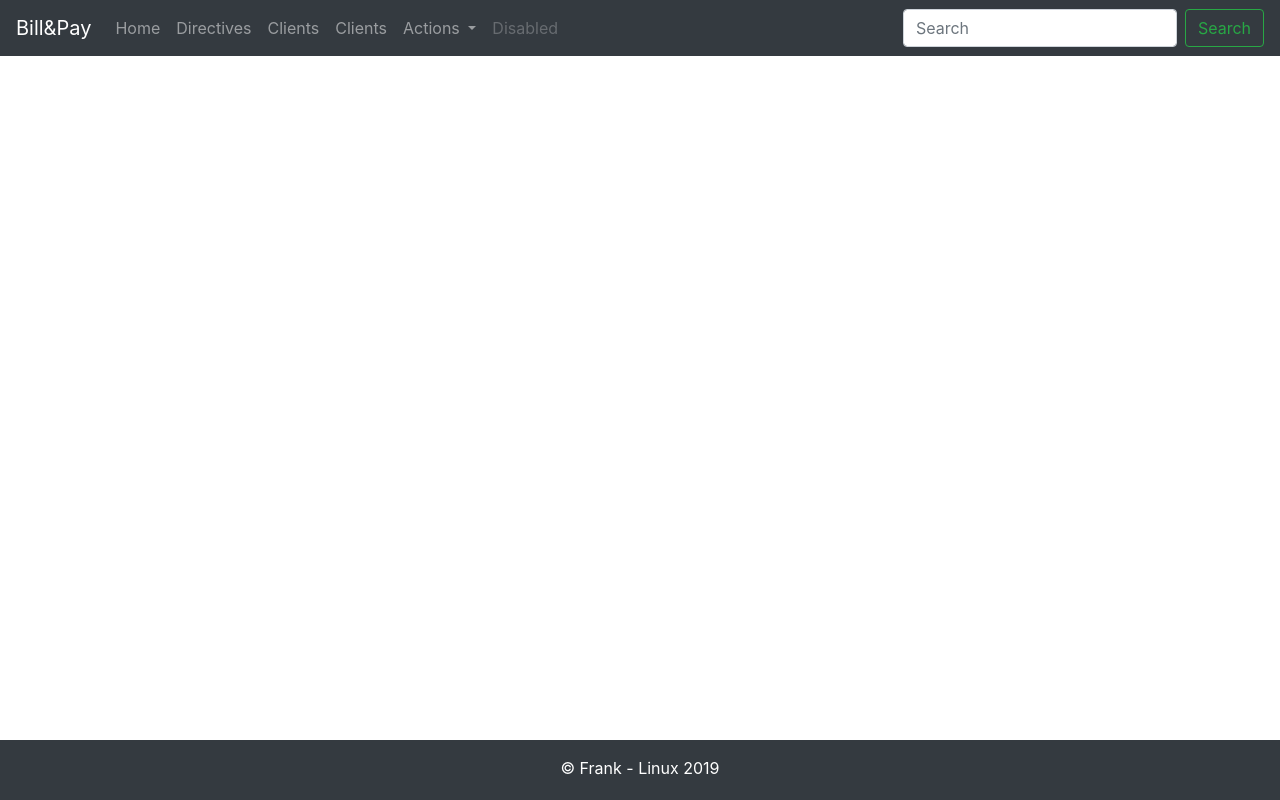
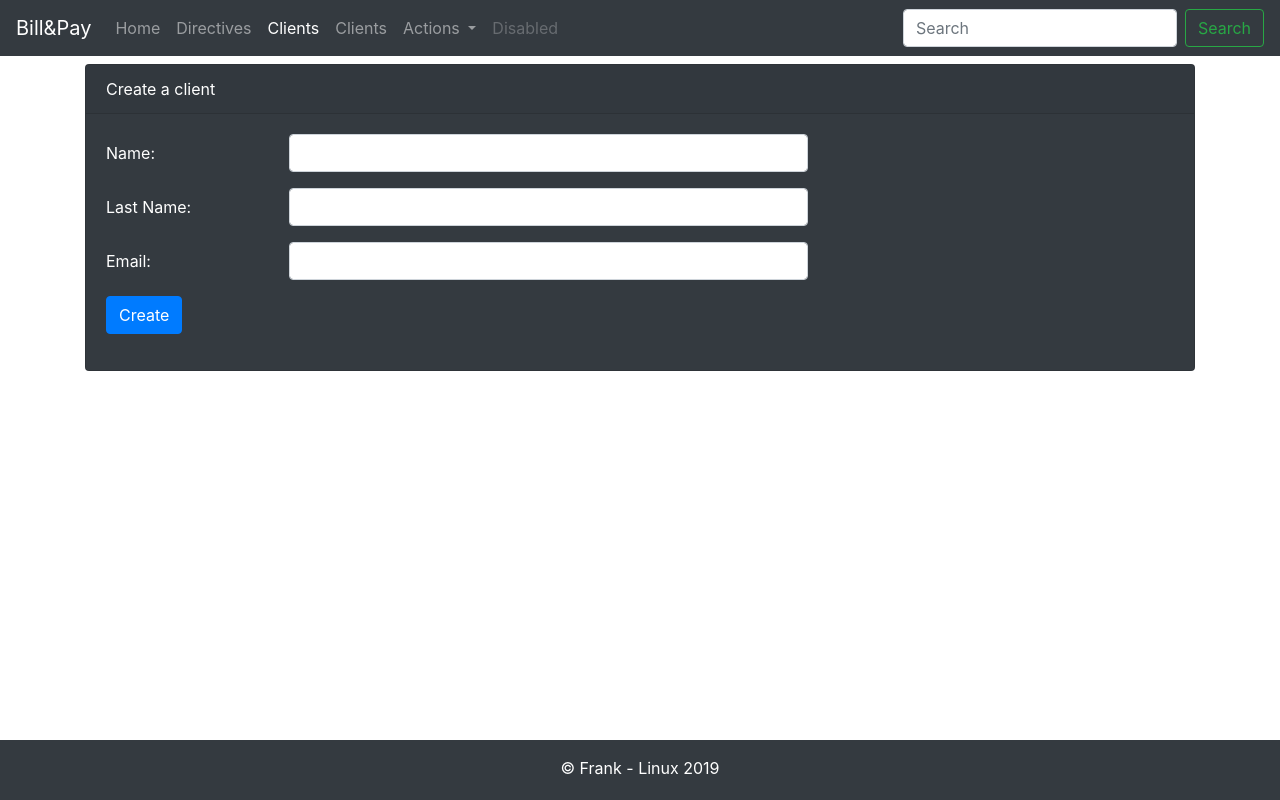
Before and after one commit to Frank712/frontend-facturation, an Angular app: page /clients/form in a window 1280 px wide. Before the commit this address led to /. Built offline with nearby package versions, Linux system fonts and the light colour scheme.

Commit message:
Form view to create a user ready

```diff
--- a/src/app/clients/client.service.ts
+++ b/src/app/clients/client.service.ts
@@ -1,16 +1,21 @@
 import { Injectable } from '@angular/core';
 import {Client} from './client';
 import { Observable } from 'rxjs';
-import {HttpClient} from '@angular/common/http';
+import {HttpClient, HttpHeaders} from '@angular/common/http';
 
 @Injectable({
   providedIn: 'root'
 })
 export class ClientService {
   constructor( private http: HttpClient ) { }
-  private urlEndPoint = 'http://localhost:8080/api';
+  private urlEndPoint = 'http://localhost:8080/api/clients';
+  private httpHeader = new HttpHeaders({'Content-Type': 'application/json'});
 
   getClients(): Observable<Client[]> {
-    return this.http.get<Client[]>( this.urlEndPoint + '/clients' );
+    return this.http.get<Client[]>( this.urlEndPoint );
+  }
+
+  createClient( client: Client ): Observable<Client> {
+    return this.http.post<Client>(this.urlEndPoint, client, {headers: this.httpHeader});
   }
 }
--- a/src/app/clients/client.ts
+++ b/src/app/clients/client.ts
@@ -1,7 +1,7 @@
 export class Client {
   id: number;
   name: string;
-  lastName: string;
+  lastname: string;
   createdAt: string;
   email: string;
 }
--- a/src/app/clients/clients.component.html
+++ b/src/app/clients/clients.component.html
@@ -2,6 +2,11 @@
   <div class="card-header">Clients</div>
   <div class="card-body">
     <h5 class="card-title">List clients</h5>
+
+    <div class="my-2 text-left">
+      <button class="btn btn-rounder btn-primary" type="button" [routerLink]="['/clients/form']">Create Client</button>
+    </div>
+
 
     <table class="table table-bordered table-striped">
       <thead>
@@ -17,7 +22,7 @@
       <tr *ngFor="let client of clients" >
         <td> {{ client.id  }}</td>
         <td> {{ client.name  }}</td>
-        <td> {{ client.lastName  }}</td>
+        <td> {{ client.lastname  }}</td>
         <td> {{ client.email  }}</td>
         <td> {{ client.createdAt  }}</td>
       </tr>
--- /dev/null
+++ b/src/app/clients/form.component.html
@@ -0,0 +1,33 @@
+<div class="card bg-dark text-white">
+  <div class="card-header"> {{ title }} </div>
+  <div class="card-body">
+    <form (ngSubmit)="create()">
+      <div class="form-group row">
+        <label for="name" class="col-form-label col-sm-2">Name: </label>
+        <div class="col-sm-6">
+          <input id="name" type="text" class="form-control" [(ngModel)]="client.name" name="name">
+        </div>
+      </div>
+
+      <div class="form-group row">
+        <label for="lastname" class="col-form-label col-sm-2">Last Name:</label>
+        <div class="col-sm-6">
+          <input id="lastname" type="text" class="form-control" [(ngModel)]="client.lastname" name="lastname">
+        </div>
+      </div>
+
+      <div class="form-group row">
+        <label for="email" class="col-form-label col-sm-2">Email: </label>
+        <div class="col-sm-6">
+          <input id="email" type="text" class="form-control" [(ngModel)]="client.email" name="email">
+        </div>
+      </div>
+      <div class="form-group row">
+        <div class="col-sm-6">
+          <button class="btn btn-primary" role="button">Create</button>
+        </div>
+      </div>
+
+    </form>
+  </div>
+</div>
--- /dev/null
+++ b/src/app/clients/form.component.ts
@@ -0,0 +1,26 @@
+import { Component, OnInit } from '@angular/core';
+import {Client} from './client';
+import {ClientService} from './client.service';
+import {Router} from '@angular/router';
+
+@Component({
+  selector: 'app-form',
+  templateUrl: './form.component.html'
+})
+export class FormComponent implements OnInit {
+
+  private client: Client = new Client();
+  private title: string = 'Create a client';
+  constructor( private _serviceClient: ClientService,
+               private router: Router) { }
+
+  ngOnInit() {
+  }
+
+  public create() {
+    console.log('Clicked!');
+    this._serviceClient.createClient( this.client ).subscribe(
+      response => this.router.navigate(['/clients'])
+    );
+  }
+}
```
Also changed, not shown: src/app/app.module.ts (+6 -1 lines), src/app/clients/clients.json.ts (+10 -10 lines).
